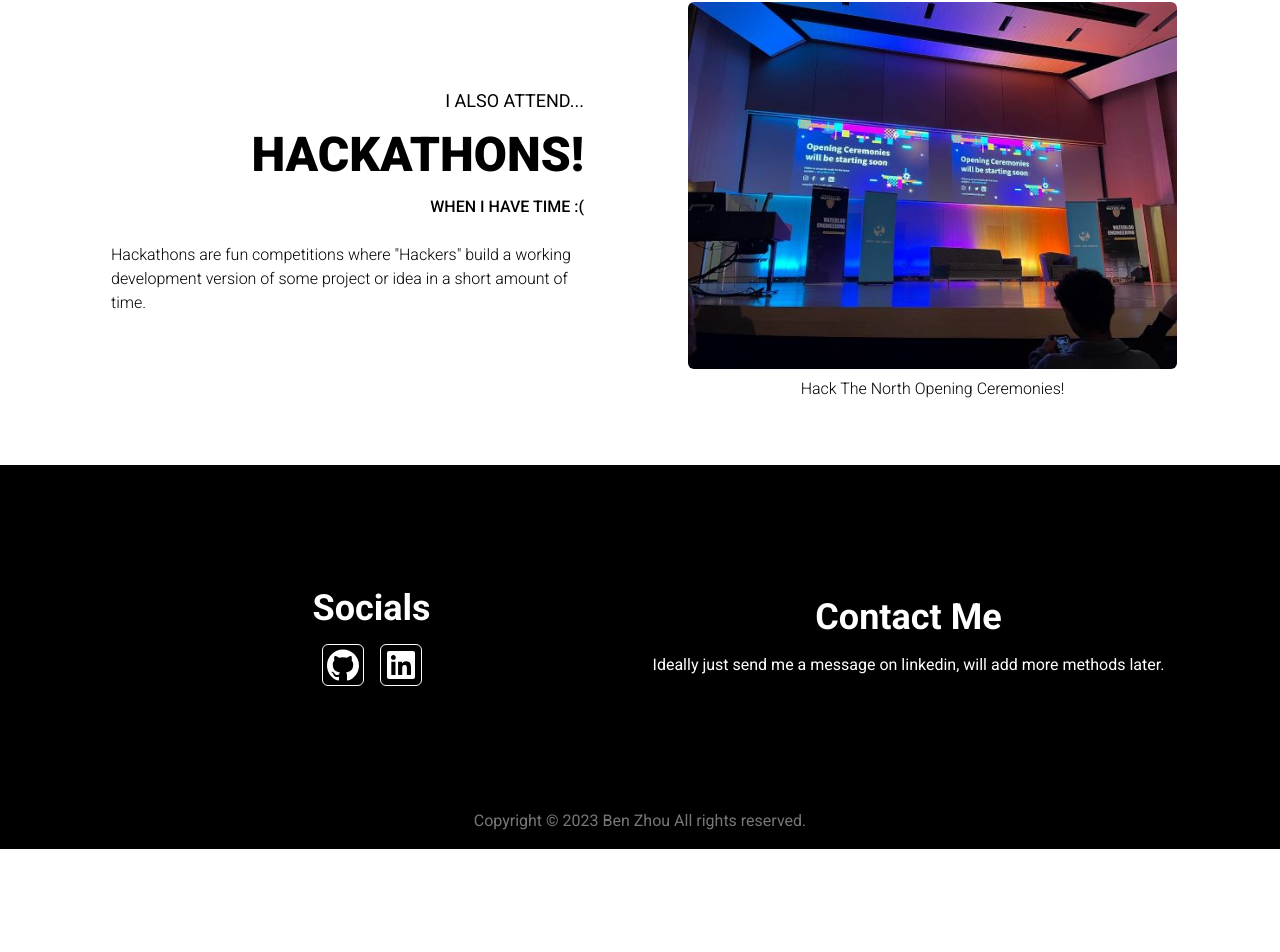
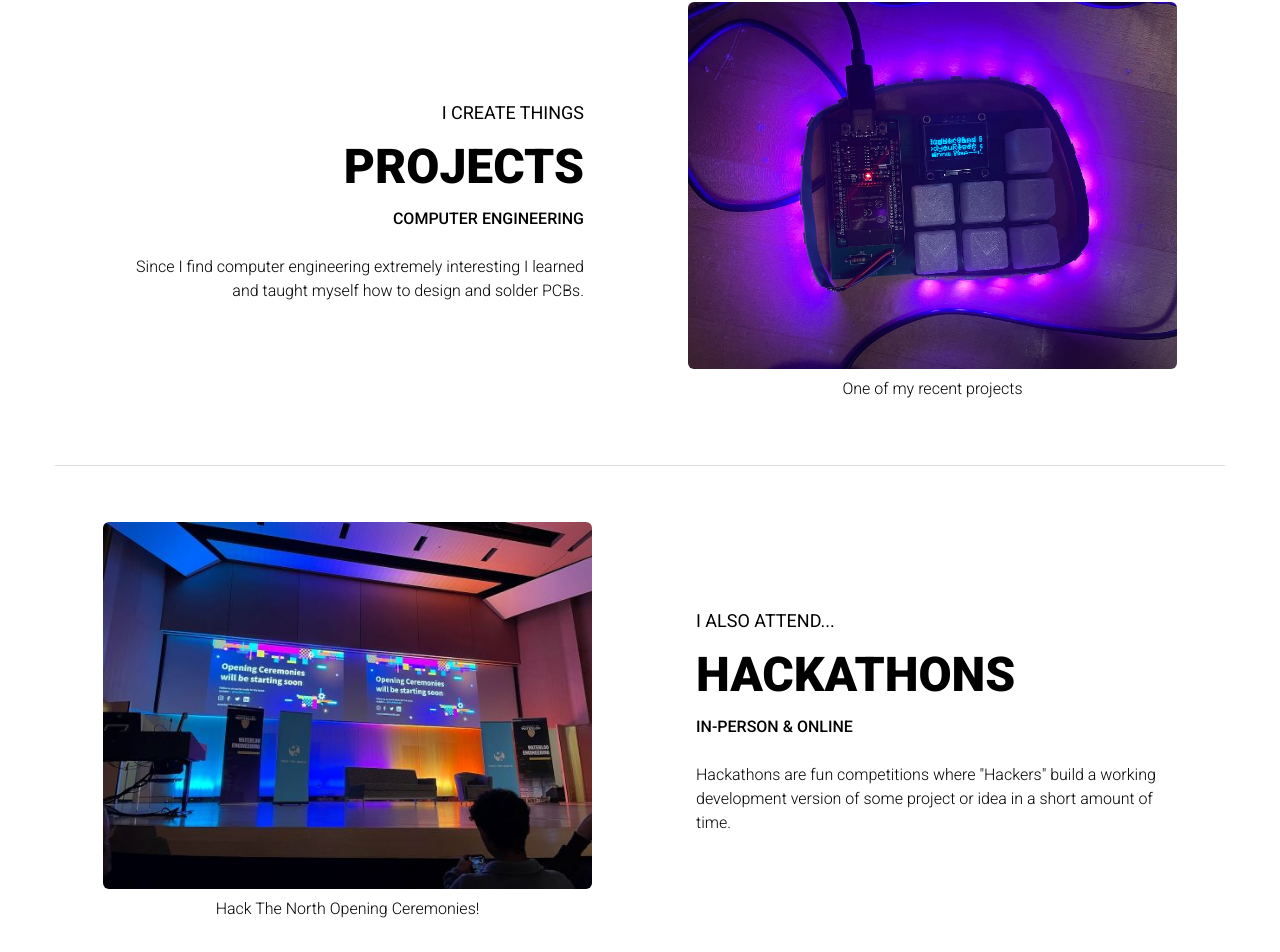
Before and after one commit to Leg3ndary/ben-portfolio, a Next.js app: page / in a window 1280 px wide. Shown: the part 1529-2481 px from the top of the page. Before the commit the page ends 2378 px from the top, so only its background shows below. Built offline with nearby package versions, Linux system fonts and the light colour scheme.

Commit message:
Add image and review old page

```diff
--- a/src/pages/index.tsx
+++ b/src/pages/index.tsx
@@ -2,6 +2,7 @@ import Image from "next/image";
 import Mocha from "@/../public/home/mocha.png";
 import Hockey from "@/../public/home/hockey.jpg";
 import HackTheNorth from "@/../public/home/hackthenorth.jpg";
+import CompEng from "@/../public/home/compeng.jpg";
 import { motion } from "framer-motion";
 import Head from "next/head";
 
@@ -31,7 +32,7 @@ export default function Home() {
                     content="Ben Z's Portfolio site made with Next.js TypeScript, and TailwindCSS. View my projects and other relevant information about me!"
                 />
             </Head>
-            <div className="relative top-0 flex justify-center w-full h-[650px] md:h-[800px] lg:h-[650px] bg-rainbow-gradient animate-breathing-gradient">
+            <div className="relative top-0 flex justify-center w-full h-[650px] md:h-[800px] lg:h-[650px] bg-rainbow-gradient animate-breathing-gradient mb-32">
                 <motion.div
                     className="relative flex h-[900px] lg:h-[550px] bg-white border-black w-11/12 md:w-[690px] lg:w-11/12 lg:max-w-[1100px] drop-shadow-xl mt-44 rounded-3xl flex-col lg:flex-row hover:drop-shadow-2xl transition-all duration-1000 ease-in-out"
                     initial={{ y: -20, opacity: 0 }}
@@ -114,7 +115,7 @@ export default function Home() {
                 </motion.div>
             </div>
             <motion.div
-                className="flex justify-center w-full pt-[360px] mt-20 md:mt-0 md:pt-80 lg:pt-36"
+                className="flex justify-center w-full py-2"
                 initial={{ opacity: 0 }}
                 whileInView={{ opacity: 1 }}
                 transition={{ duration: 1 }}
@@ -137,7 +138,7 @@ export default function Home() {
                     <div className="flex flex-col justify-center w-full h-full p-12 md:w-1/2">
                         <h3 className="p-2 text-lg">ABOUT ME</h3>
                         <h2 className="p-2 text-3xl font-black md:text-5xl">
-                            I LIKE HOCKEY
+                            I ENJOY HOCKEY
                         </h2>
                         <h4 className="p-2 font-medium text-md">
                             TIER 2 PLAYER / ASSISTANT COACH
@@ -164,20 +165,45 @@ export default function Home() {
             >
                 <div className="flex w-11/12 lg:w-[1170px] md:flex-row flex-col">
                     <div className="flex flex-col items-end justify-center w-full h-full p-12 md:w-1/2">
-                        <h3 className="p-2 text-lg">I ALSO ATTEND...</h3>
+                        <h3 className="p-2 text-lg">I CREATE THINGS</h3>
                         <h2 className="p-2 text-3xl font-black md:text-5xl">
-                            HACKATHONS!
+                            PROJECTS
                         </h2>
                         <h4 className="p-2 font-medium text-md">
-                            WHEN I HAVE TIME :(
+                            COMPUTER ENGINEERING
                         </h4>
-                        <p className="p-2 pt-4 pb-4 font-light">
-                            Hackathons are fun competitions where
-                            &quot;Hackers&quot; build a working development
-                            version of some project or idea in a short amount of
-                            time.
+                        <p className="p-2 pt-4 pb-4 font-light text-right">
+                            Since I find computer engineering extremely
+                            interesting I learned and taught myself how to
+                            design and solder PCBs.
                         </p>
                     </div>
+                    <div className="flex flex-col justify-center w-full h-full p-12 lg:p-12 md:w-1/2 lg:mb-0">
+                        <Image
+                            className="object-contain rounded-md animate-fade-in"
+                            width={489}
+                            height={367}
+                            src={CompEng}
+                            alt="Comp Eng"
+                            loading="lazy"
+                        />
+                        <p className="p-2 font-light text-center">
+                            One of my recent projects
+                        </p>
+                    </div>
+                </div>
+            </motion.div>
+            <div className="flex justify-center w-full">
+                <div className="w-10/12 lg:w-[1170px] h-[1px] bg-[#dddddd]" />
+            </div>
+            <motion.div
+                className="flex justify-center w-full py-2"
+                initial={{ opacity: 0 }}
+                whileInView={{ opacity: 1 }}
+                transition={{ duration: 1 }}
+                viewport={{ once: true, amount: 0.8 }}
+            >
+                <div className="flex w-11/12 lg:w-[1170px] md:flex-row flex-col">
                     <div className="flex flex-col justify-center w-full h-full p-12 lg:p-12 md:w-1/2 lg:mb-0">
                         <Image
                             className="object-contain rounded-md animate-fade-in"
@@ -191,6 +217,21 @@ export default function Home() {
                             Hack The North Opening Ceremonies!
                         </p>
                     </div>
+                    <div className="flex flex-col items-start justify-center w-full h-full p-12 md:w-1/2">
+                        <h3 className="p-2 text-lg">I ALSO ATTEND...</h3>
+                        <h2 className="p-2 text-3xl font-black md:text-5xl">
+                            HACKATHONS
+                        </h2>
+                        <h4 className="p-2 font-medium text-md">
+                            IN-PERSON & ONLINE
+                        </h4>
+                        <p className="p-2 pt-4 pb-4 font-light">
+                            Hackathons are fun competitions where
+                            &quot;Hackers&quot; build a working development
+                            version of some project or idea in a short amount of
+                            time.
+                        </p>
+                    </div>
                 </div>
             </motion.div>
         </>
--- a/src/pages/spotify.tsx
+++ /dev/null
@@ -1,8 +0,0 @@
-export default function Spotify() {
-    // So people can see my amazing music taste
-    return (
-        <div className="w-full h-full bg-black">
-            <h1 className="text-4xl font-bold text-center text-white">Sorry this page isn&apos;t finished yet...</h1>
-        </div>
-    )
-}
```
Also changed, not shown: public/home/compeng.jpg (added).
